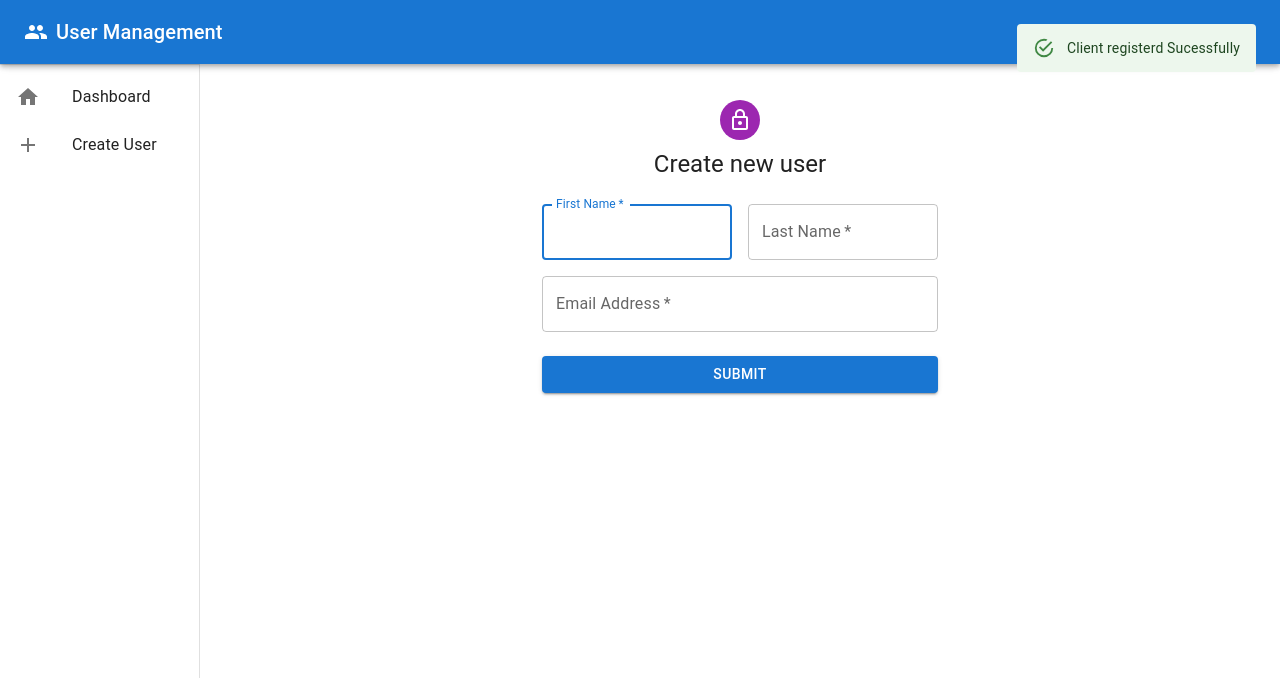
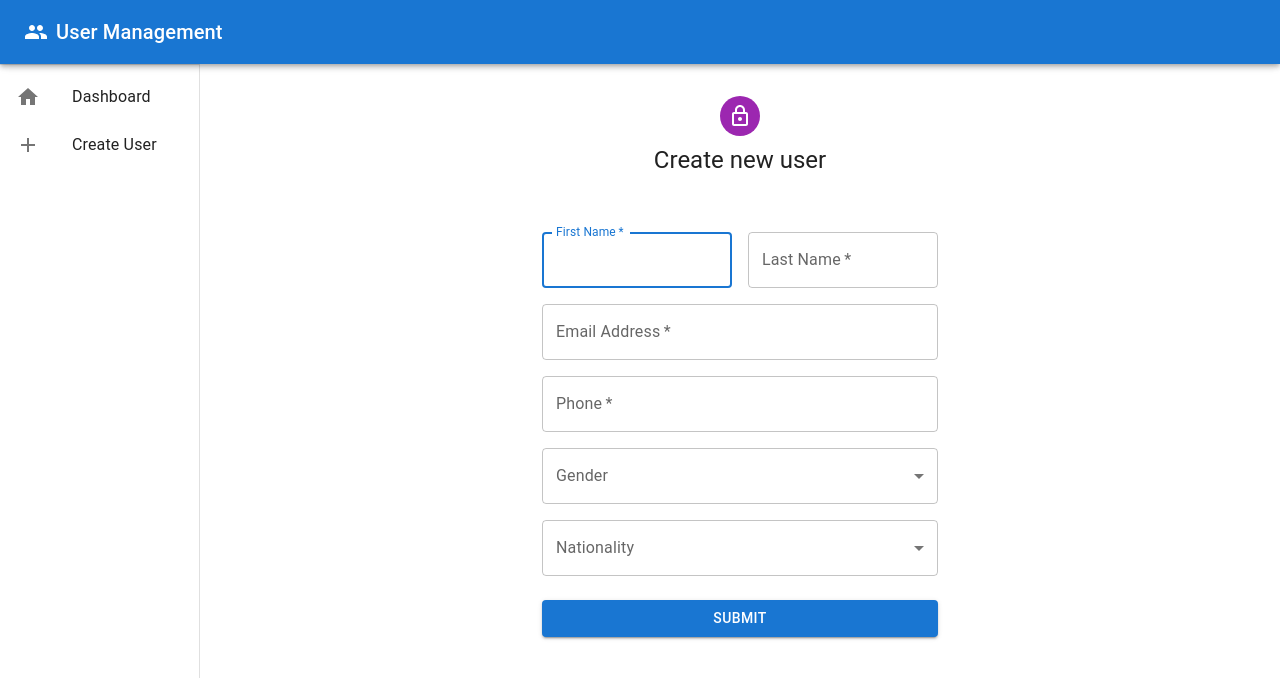
Before and after one commit to ky213/user-management, a React (Create React App) app: page /dashboard/new-user in a window 1280 px wide. Shown: the top 678 px of the page. Built offline with nearby package versions, Linux system fonts and the light colour scheme.

Commit message:
enhanced users reducer

```diff
--- a/src/config/constants.ts
+++ b/src/config/constants.ts
@@ -1 +1,28 @@
 export const USERS_API_URL = process.env.REACT_APP_USERS_API_URL;
+
+export const EMAIL_REG_EXR = /^\S+@\S+\.\S+$/g;
+export const PHONE_REG_EXR = /^[+]*[(]{0,1}[0-9]{1,4}[)]{0,1}[-\s\./0-9]*$/g;
+
+export const NATIONALITIES = [
+  "AU",
+  "BR",
+  "CA",
+  "CH",
+  "DE",
+  "DK",
+  "ES",
+  "FI",
+  "FR",
+  "GB",
+  "IE",
+  "IN",
+  "IR",
+  "MX",
+  "NL",
+  "NO",
+  "NZ",
+  "RS",
+  "TR",
+  "UA",
+  "US",
+];
--- a/src/data/store/reducers/users.ts
+++ b/src/data/store/reducers/users.ts
@@ -1,4 +1,4 @@
-import { PayloadAction, createSlice } from "@reduxjs/toolkit";
+import { PayloadAction, createAsyncThunk, createSlice } from "@reduxjs/toolkit";
 
 import { api } from "src/data/api";
 import type { IRootState } from "..";
@@ -6,23 +6,44 @@ import { IUser } from "src/data/types";
 
 type IUsersState = {
   list: IUser[];
+  loading: boolean;
+  error: string | null;
+  success: boolean;
 };
+
+export const createUser = createAsyncThunk<IUser, IUser>("users/createUser", async (newUser: IUser) => {
+  return new Promise<IUser>((resolve, reject) => {
+    try {
+      const t = setTimeout(() => resolve(newUser), 3000);
+    } catch (error) {
+      reject(error);
+    }
+  });
+});
 
 const slice = createSlice({
   name: "users",
-  initialState: { list: [] } as IUsersState,
-  reducers: {
-    createUser: (state, { payload }: PayloadAction<IUser>) => {
-      state.list.unshift(payload);
-    },
-  },
+  initialState: { list: [], loading: false, success: false, error: null } as IUsersState,
+  reducers: {},
   extraReducers: (builder) => {
+    builder.addCase(createUser.pending, (state, action) => {
+      state.loading = true;
+    });
+    builder.addCase(createUser.fulfilled, (state, action) => {
+      state.loading = false;
+      state.success = true;
+      state.error = null;
+      state.list.unshift(action.payload);
+    });
+    builder.addCase(createUser.rejected, (state, action) => {
+      state.loading = false;
+      state.success = false;
+      state.error = action.error.message || "unknown error.";
+    });
     builder.addMatcher(api.endpoints.getUsers.matchFulfilled, (state, { payload }) => {
-      state.list = payload.results;
+      state.list.push(...payload.results);
     });
   },
 });
 
 export default slice.reducer;
-
-export const { createUser } = slice.actions;
--- a/src/pages/CreateUser.tsx
+++ b/src/pages/CreateUser.tsx
@@ -2,6 +2,7 @@ import React, { useEffect, useState } from "react";
 import { LockOutlined } from "@mui/icons-material";
 import { useForm } from "react-hook-form";
 import { useNavigate } from "react-router-dom";
+import { useDispatch, useSelector } from "react-redux";
 import {
   Container,
   Grid,
@@ -25,28 +26,37 @@ import {
 
 import { IUser } from "src/data/types";
 import { createUser } from "src/data/store/reducers/users";
-
-export interface IRegisterPageProps {}
+import { EMAIL_REG_EXR, NATIONALITIES, PHONE_REG_EXR } from "src/config/constants";
+import { IRootState, useAppDispatch, useAppSelector } from "src/data/store";
 
 const CreateUserPage = () => {
+  const { loading, success, error } = useAppSelector((state: IRootState) => state.users);
+  const dispatch = useAppDispatch();
   const gotTo = useNavigate();
   const {
+    handleSubmit,
     register: registerField,
-    handleSubmit,
     formState: { errors: fieldErrors, touchedFields },
   } = useForm<IUser>();
 
   const onSubmit = async (newUser: IUser) => {
     try {
-      createUser(newUser);
+      newUser.id = { name: "id", value: (Math.random() * 1000).toFixed(0) };
+      dispatch(createUser(newUser));
     } catch (error) {
       console.log(error);
     }
   };
 
+  useEffect(() => {
+    if (!loading && success)
+      setTimeout(() => {
+        gotTo("/dashboard");
+      }, 2000);
+  }, [loading, success]);
+
   return (
     <Container component="main" maxWidth="xs">
-      {<LinearProgress />}
       <Box
         sx={{
           marginTop: 8,
@@ -55,15 +65,15 @@ const CreateUserPage = () => {
           alignItems: "center",
         }}
       >
-        <Snackbar open={Boolean(true)} autoHideDuration={6000} anchorOrigin={{ vertical: "top", horizontal: "right" }}>
+        <Snackbar
+          open={!loading && success}
+          autoHideDuration={6000}
+          anchorOrigin={{ vertical: "top", horizontal: "right" }}
+        >
           <Alert severity="success" sx={{ width: "100%" }}>
-            Client registerd Sucessfully
+            User created Sucessfully
           </Alert>
         </Snackbar>
-        {
-          //@ts-ignore
-          //   <Alert severity="error">{error?.data?.message}</Alert>
-        }
         <Avatar sx={{ m: 1, bgcolor: "secondary.main" }}>
           <LockOutlined />
         </Avatar>
@@ -71,7 +81,8 @@ const CreateUserPage = () => {
           Create new user
         </Typography>
         <Box component="form" noValidate onSubmit={handleSubmit(onSubmit)} sx={{ mt: 3 }}>
-          <Grid container spacing={2}>
+          {loading && <LinearProgress />}
+          <Grid container spacing={2} mt={2}>
             <Grid item xs={12} sm={6}>
               <TextField
                 autoComplete="given-name"
@@ -97,20 +108,55 @@ const CreateUserPage = () => {
                 helperText={Boolean(fieldErrors.name?.last) && "This field is required"}
               />
             </Grid>
-            <Grid item xs={12}>
+          </Grid>
+          <Grid item xs={12} mt={2}>
             <TextField
               required
               fullWidth
               id="email"
               label="Email Address"
               autoComplete="email"
-                {...registerField("email", { pattern: /^\S+@\S+\.\S+$/g })}
+              {...registerField("email", { pattern: EMAIL_REG_EXR })}
               error={Boolean(fieldErrors.email)}
               helperText={Boolean(fieldErrors.email) && "Must be a valid email address."}
             />
           </Grid>
+
+          <Grid item xs={12} mt={2}>
+            <TextField
+              required
+              fullWidth
+              id="phone"
+              label="Phone"
+              autoComplete="phone"
+              {...registerField("phone", { pattern: PHONE_REG_EXR })}
+              error={Boolean(fieldErrors.phone)}
+              helperText={Boolean(fieldErrors.phone) && "Must be a valid phone number."}
+            />
           </Grid>
-          <Button type="submit" fullWidth variant="contained" sx={{ mt: 3, mb: 2 }}>
+          <Grid item xs={12} mt={2}>
+            <FormControl error={Boolean(fieldErrors.gender)} fullWidth>
+              <InputLabel id="gender-label">Gender</InputLabel>
+              <Select id="gender" labelId="gender-label" fullWidth {...registerField("gender", { required: true })}>
+                <MenuItem value="male">Male</MenuItem>
+                <MenuItem value="female">Female</MenuItem>
+              </Select>
+              {Boolean(fieldErrors.gender) && <FormHelperText color={"danger"}>Must select a gender</FormHelperText>}
+            </FormControl>
+          </Grid>
+          <Grid item xs={12} mt={2}>
+            <FormControl error={Boolean(fieldErrors.nat)} fullWidth>
+              <InputLabel id="nat-label">Nationality</InputLabel>
+              <Select id="nat" labelId="nat-label" fullWidth {...registerField("nat", { required: true })}>
+                {NATIONALITIES.map((nat) => (
+                  <MenuItem value={nat}>{nat}</MenuItem>
+                ))}
+              </Select>
+              {Boolean(fieldErrors.nat) && <FormHelperText color={"danger"}>Must select a gender</FormHelperText>}
+            </FormControl>
+          </Grid>
+
+          <Button type="submit" fullWidth variant="contained" sx={{ mt: 3, mb: 2 }} disabled={Boolean(loading)}>
             Submit
           </Button>
         </Box>
--- a/src/pages/UserProfile.tsx
+++ b/src/pages/UserProfile.tsx
@@ -29,9 +29,9 @@ const UserProfile = () => {
     <Box width={"70%"} m={"auto"} pt={10}>
       <Card>
         <CardHeader
-          title={`${user?.name.first} ${user?.name.last}`}
+          title={`${user?.name?.first} ${user?.name?.last}`}
           subheader={user?.email}
-          avatar={<Avatar alt={`${user?.name.first} ${user?.name.last}`} src={user?.picture.large} />}
+          avatar={<Avatar alt={`${user?.name?.first} ${user?.name?.last}`} src={user?.picture?.large} />}
           sx={{ zoom: 2 }}
         />
         <CardContent sx={{ zoom: 1.2 }}>
@@ -52,7 +52,7 @@ const UserProfile = () => {
                       <CakeIcon />
                     </Avatar>
                   </ListItemAvatar>
-                  <ListItemText primary="Age" secondary={user?.dob.age} />
+                  <ListItemText primary="Age" secondary={user?.dob?.age} />
                 </ListItem>
                 <ListItem>
                   <ListItemAvatar>
@@ -70,7 +70,7 @@ const UserProfile = () => {
                       <LocationIcon />
                     </Avatar>
                   </ListItemAvatar>
-                  <ListItemText primary="From" secondary={`${user?.location.city}, ${user?.location.state} `} />
+                  <ListItemText primary="From" secondary={`${user?.location?.city}, ${user?.location?.state} `} />
                 </ListItem>
                 <ListItem>
                   <ListItemAvatar>
@@ -78,7 +78,7 @@ const UserProfile = () => {
                       <TimezoneIcon />
                     </Avatar>
                   </ListItemAvatar>
-                  <ListItemText primary="Timezone" secondary={`${user?.location?.timezone.offset}`} />
+                  <ListItemText primary="Timezone" secondary={`${user?.location?.timezone?.offset}`} />
                 </ListItem>
               </List>
             </Grid>
```
Lines whose indentation alone changed are shown as unchanged.
